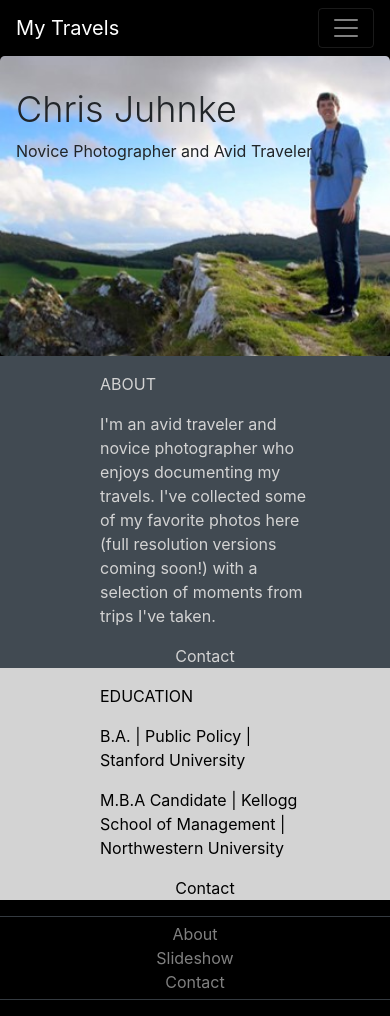
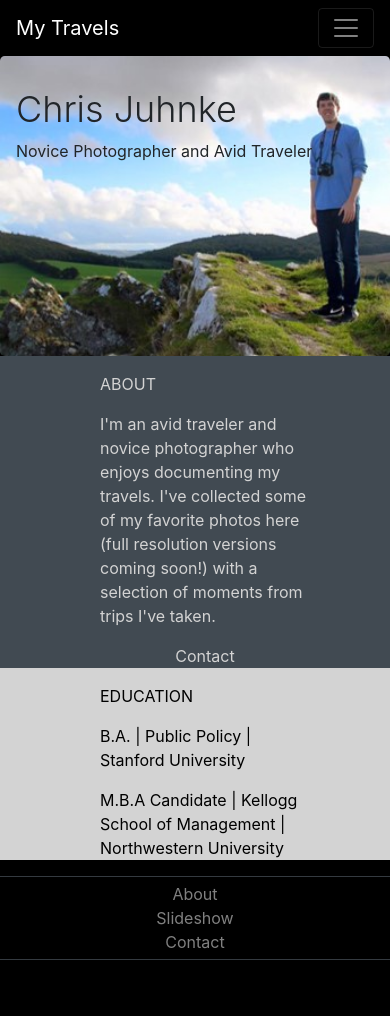
Before and after one commit to cjuhnke/cjuhnke.github.io, a plain HTML site: page about.html in a window 390 px wide. After the commit the page ends 976 px from the top, so only its background shows below. Drawn offline with nearby package versions, Linux system fonts and the light colour scheme.

Commit message:
Update about page

```diff
--- a/about.html
+++ b/about.html
@@ -67,10 +67,6 @@
       <p></p>
       M.B.A Candidate | Kellogg School of Management | Northwestern University
       </div>
-    <div class="col-md-3" style="text-align:center">
-      <p></p>
-      <a class="about-link2" href="mailto:chwaju@charter.net">Contact</a>
-    </div>
   </div>
   <!--footer-->
     <p></p>
```
